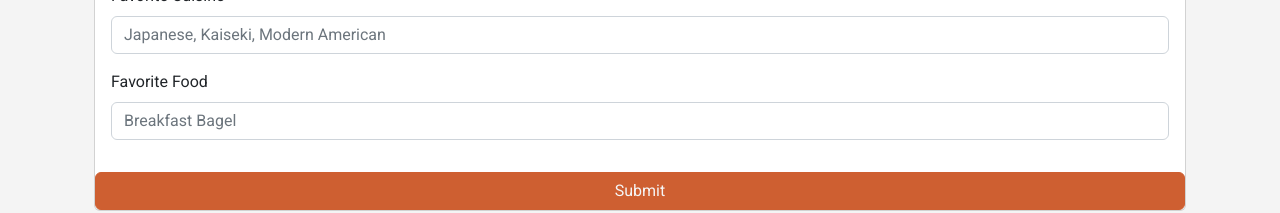
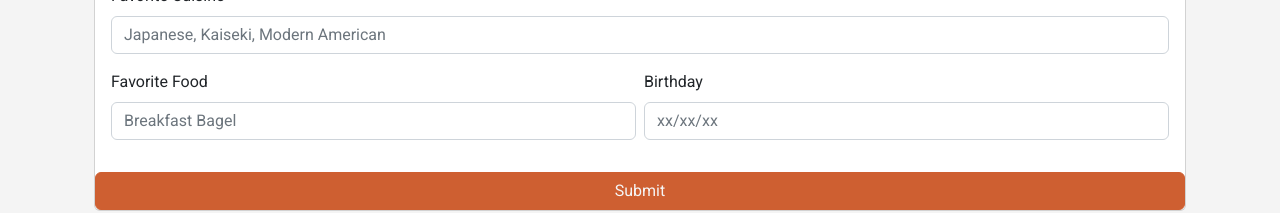
Before and after one commit to fabiojonathanarifin/gourmand-hall, a React (Create React App) app in the folder client/: page /addinfo in a window 1280 px wide. Shown: the part 299-512 px from the top of the page. Built offline with nearby package versions, Linux system fonts and the light colour scheme; no server answers.

Commit message:
Add Birthday to addinfo

```diff
--- a/client/src/pages/Profile/AdditionalData/AdditionalData.jsx
+++ b/client/src/pages/Profile/AdditionalData/AdditionalData.jsx
@@ -3,6 +3,7 @@ import axios from "axios";
 import { Card, Container, Form, Row, Col, Stack } from "react-bootstrap";
 import GeneralButton from "../../../components/Buttons/Button/GeneralButton";
 import { useEffect } from "react";
+import { getUser } from "../../../api/index";
 
 function AdditionalData() {
   const [data, setData] = useState({
@@ -10,10 +11,20 @@ function AdditionalData() {
     city: "",
     favCuisine: "",
     favFood: "",
+    birthday: "",
   });
 
+  const handleData = async () => {
+    const response = await getUser();
+    setData(response.userData);
+  };
+
+  useEffect(() => {
+    handleData();
+  }, []);
+
   const handleSubmit = async (e) => {
-    const { state, city, favCuisine, favFood } = data;
+    const { state, city, favCuisine, favFood, birthday } = data;
     const url = "http://localhost:5000";
     e.preventDefault();
     const result = await axios({
@@ -29,6 +40,7 @@ function AdditionalData() {
         city,
         favCuisine,
         favFood,
+        birthday,
       }),
     });
     console.log(result);
@@ -94,6 +106,16 @@ function AdditionalData() {
                     placeholder="Breakfast Bagel"
                   />
                 </Col>
+                <Col>
+                  <Form.Label>Birthday</Form.Label>
+                  <Form.Control
+                    onChange={(e) => handleChange(e)}
+                    id="birthday"
+                    value={data.birthday}
+                    type="text"
+                    placeholder="xx/xx/xx"
+                  />
+                </Col>
               </Stack>
             </Form.Group>
           </Card.Body>
```
